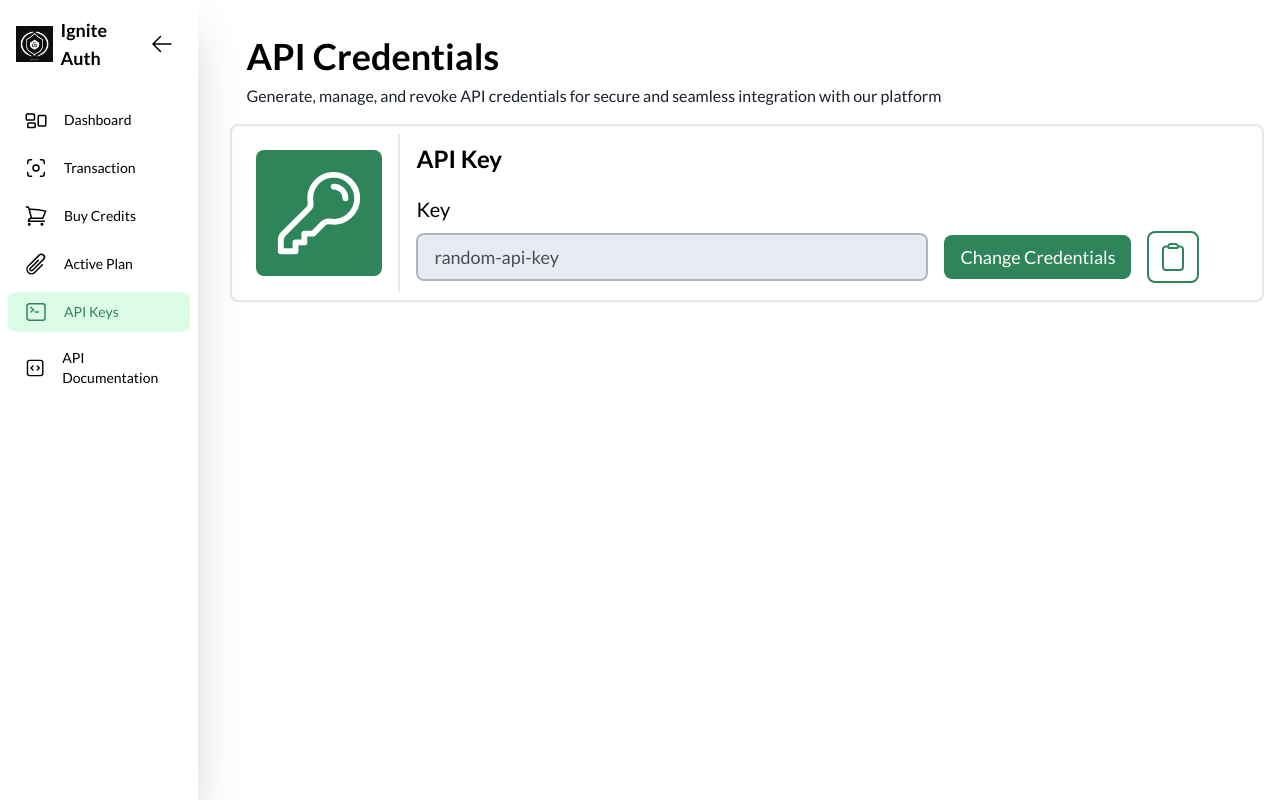
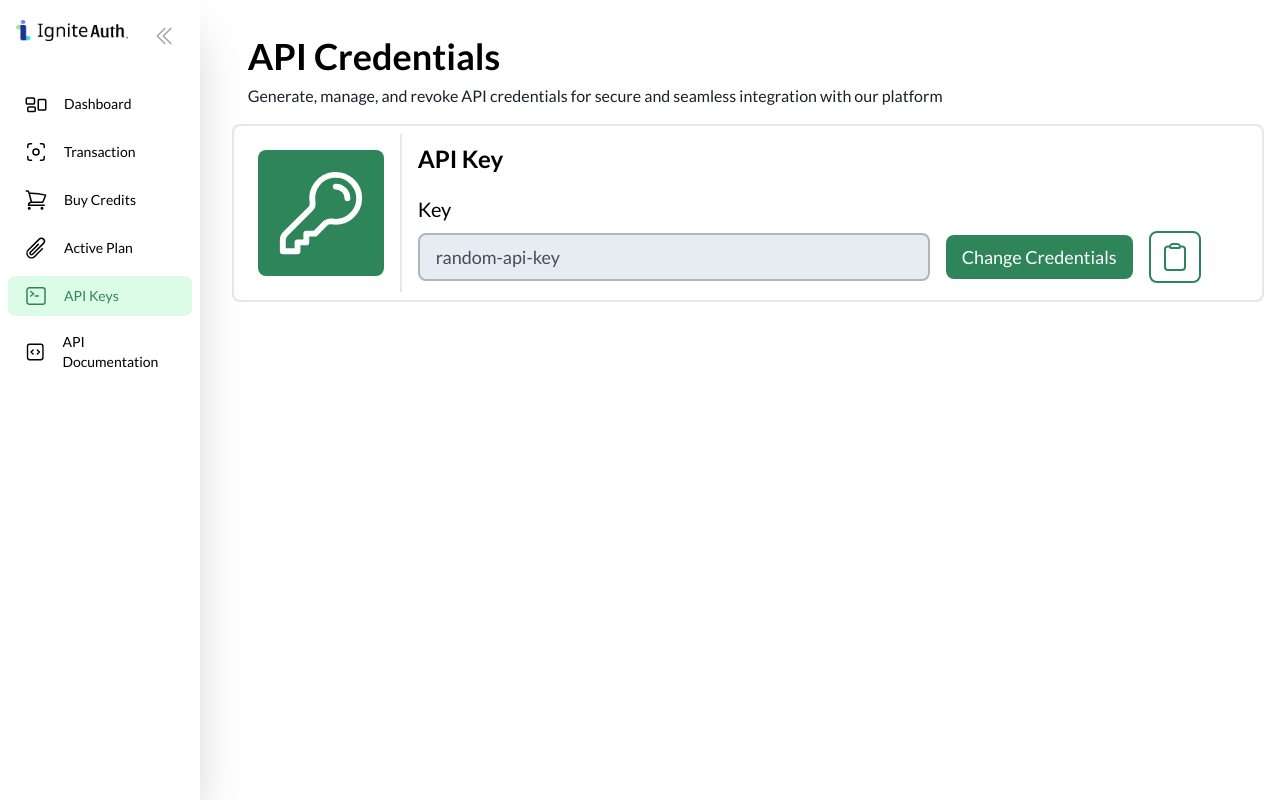
Before and after one commit to abhinnvyas/ignite-auth, a Next.js app: page /user/api_credentials in a window 1280 px wide. Built offline with nearby package versions, Linux system fonts and the light colour scheme.

Commit message:
Changed the logo in the sidebar

```diff
--- a/components/Sidebar/Sidebar.jsx
+++ b/components/Sidebar/Sidebar.jsx
@@ -1,13 +1,13 @@
 "use client";
 import React, { useState } from "react";
 import Image from "next/image";
-import Logo from "@/public/igniteauth_logo.png";
+import Logo from "@/public/Logo.png";
 import {
   RectangleGroupIcon,
   ViewfinderCircleIcon,
   ShoppingCartIcon,
   PaperClipIcon,
-  ArrowLeftIcon,
+  ChevronDoubleLeftIcon,
   CommandLineIcon,
   CodeBracketSquareIcon,
 } from "@heroicons/react/24/outline";
@@ -30,17 +30,11 @@ function Sidebar({ Active }) {
           }`}
         >
           <Link href="/user">
-            <Image
-              className={``}
-              src={Logo}
-              width={50}
-              height={50}
-              alt="logo"
-            />
+            <Image className={``} src={Logo} width={150} alt="logo" />
           </Link>
-          <h1 className={`font-semibold ${isCollapsed ? "hidden" : "block"}`}>
+          {/* <h1 className={`font-semibold ${isCollapsed ? "hidden" : "block"}`}>
             Ignite Auth
-          </h1>
+          </h1> */}
         </div>
         <div
           onClick={() => setIsCollapsed(!isCollapsed)}
@@ -51,7 +45,7 @@ function Sidebar({ Active }) {
               <Image className="" src={Logo} alt="logo" />
             </div>
           ) : (
-            <ArrowLeftIcon className="w-6 h-6" />
+            <ChevronDoubleLeftIcon className="hover:text-my_light text-gray-400 w-6 h-6" />
           )}
         </div>
       </div>
```
